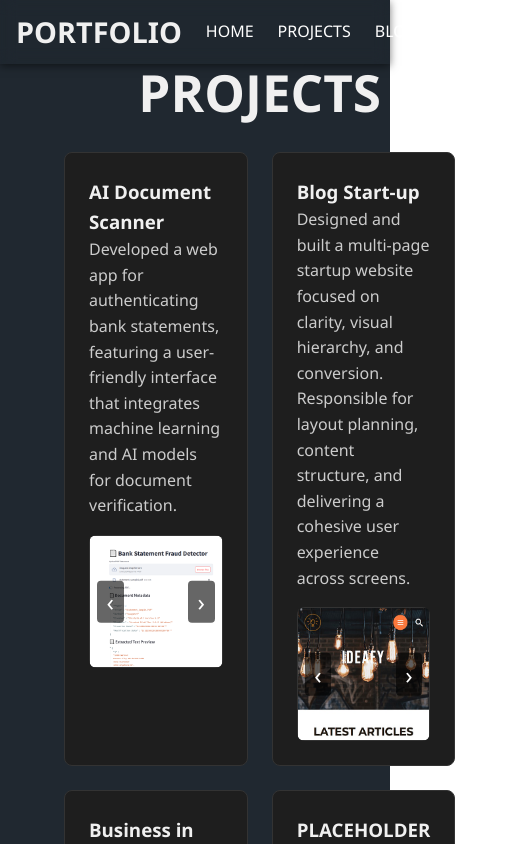
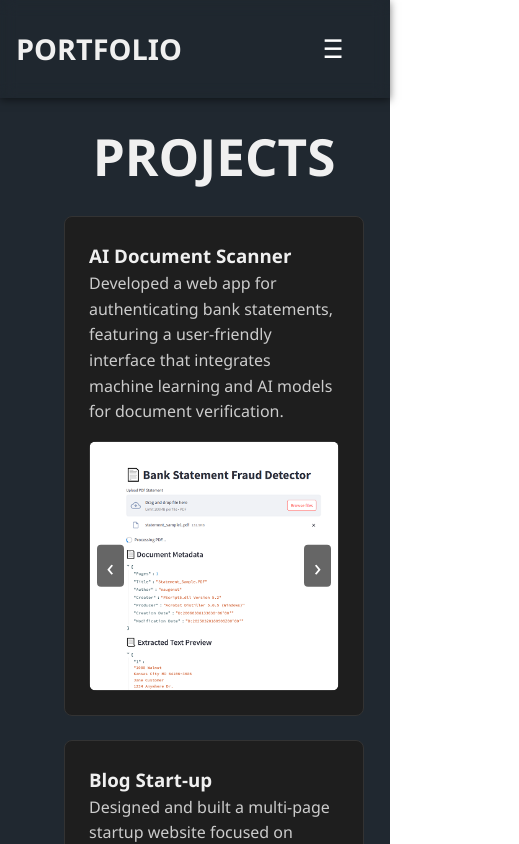
Before and after one commit to rokasauras/vite-react-deploy, a React (Vite) app: page /vite-react-deploy/projects in a window 390 px wide. Shown: the top 844 px of the page, 519 px wide, since content can reach past the window. Built offline with nearby package versions, Linux system fonts and the light colour scheme.

Commit message:
Fix page formating + Mobile friendly

```diff
--- a/src/App.css
+++ b/src/App.css
@@ -116,8 +116,10 @@ section p {
 .projects-grid {
   display: grid;
   gap: 1.5rem;
-  grid-template-columns: 1fr 1fr;
+  grid-template-columns: repeat(auto-fit, minmax(300px, 1fr)); /* responsive base */
   padding-top: 1rem;
+  width: 100%;
+  box-sizing: border-box;
 }
 
 .project-card {
@@ -247,6 +249,47 @@ section p {
   background: linear-gradient(to bottom, red, yellow);
 }
 
+.projects-section {
+  padding-top: 6rem; /* Adjust based on your fixed header height */
+  padding-bottom: 2rem;
+}
+
+/* Toggle button (hamburger) */
+.menu-toggle {
+  display: none;
+  font-size: 1.6rem;
+  background: none;
+  border: none;
+  color: #fff;
+  cursor: pointer;
+}
+
+/* Responsive nav */
+@media (max-width: 768px) {
+  .menu-toggle {
+    display: block;
+  }
+
+  .nav-links {
+    display: none;
+    flex-direction: column;
+    position: absolute;
+    top: 100%;
+    right: 1rem;
+    background: rgba(20, 20, 20, 0.95);
+    padding: 1rem;
+    border-radius: 8px;
+  }
+
+  .nav-links.open {
+    display: flex;
+  }
+
+  .nav-links a {
+    margin: 0.5rem 0;
+  }
+}
+
 @keyframes fade-out {
   0% {
     opacity: 1;
--- a/src/App.tsx
+++ b/src/App.tsx
@@ -1,16 +1,30 @@
 import { Routes, Route, Link } from 'react-router-dom';
+import { useState } from 'react';
 import Home from './pages/Home';
 import Projects from './pages/Projects';
 import Blog from './pages/Blog';
 import './App.css';
 
 export default function App() {
+  const [menuOpen, setMenuOpen] = useState(false);
+
   return (
     <>
       <header className="app-header">
         <div className="header-inner">
           <h1 className="site-title">PORTFOLIO</h1>
-          <nav className="nav-links">
+
+          {/* Mobile toggle */}
+          <button
+            className="menu-toggle"
+            onClick={() => setMenuOpen(!menuOpen)}
+            aria-label="Toggle navigation"
+          >
+            ☰
+          </button>
+
+          {/* Desktop navigation */}
+          <nav className={`nav-links ${menuOpen ? 'open' : ''}`}>
             <Link to="/">HOME</Link>
             <Link to="/projects">PROJECTS</Link>
             <Link to="/blog">BLOG</Link>
--- a/src/pages/Home.tsx
+++ b/src/pages/Home.tsx
@@ -47,7 +47,7 @@ export default function Home() {
         {/* Background is applied here */}
         <div className="main-content">
           <h2>Scroll Section</h2>
-          <p>This content will be for Projects and Blogs</p>
+          <p>This content will be for featured Projects and Blogs</p>
         </div>
       </section>
     </>
--- a/src/pages/Projects.tsx
+++ b/src/pages/Projects.tsx
@@ -2,7 +2,7 @@ import ImageCarousel from '../components/ImageCarousel';
 
 export default function Projects() {
   return (
-    <section>
+    <section className="projects-section" >
       <h1>PROJECTS</h1>
       <div className="projects-grid">
 
```
